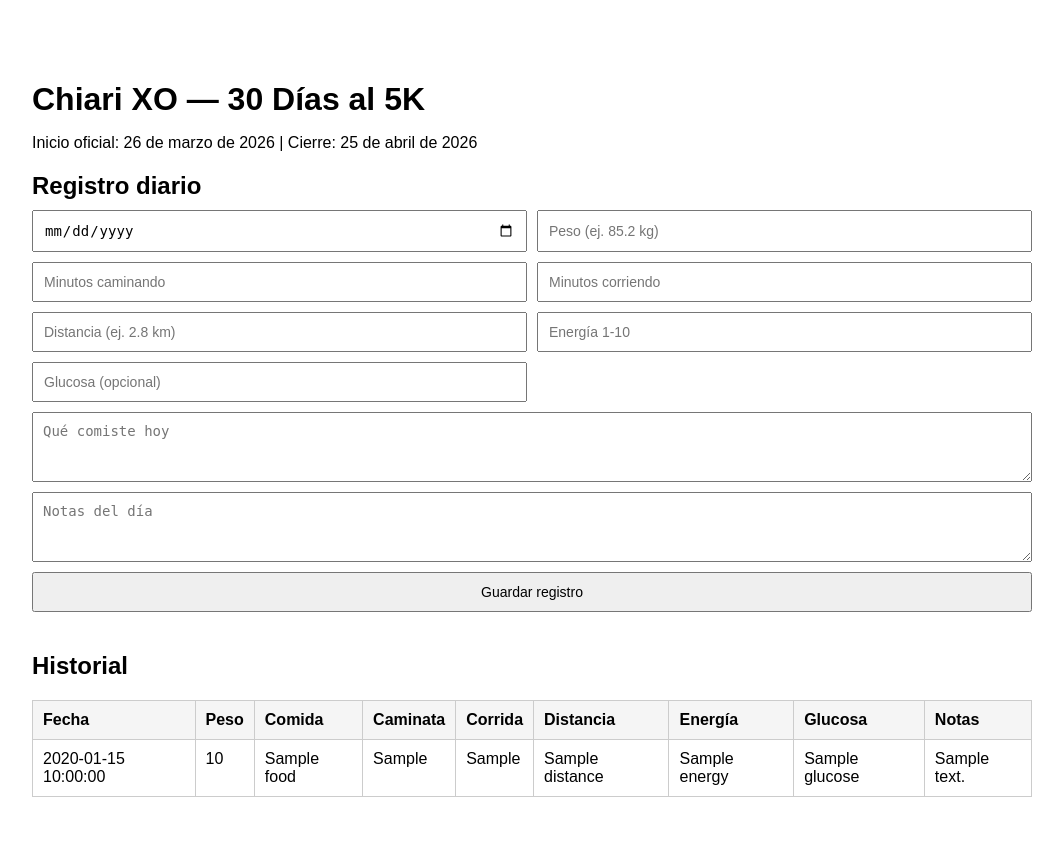
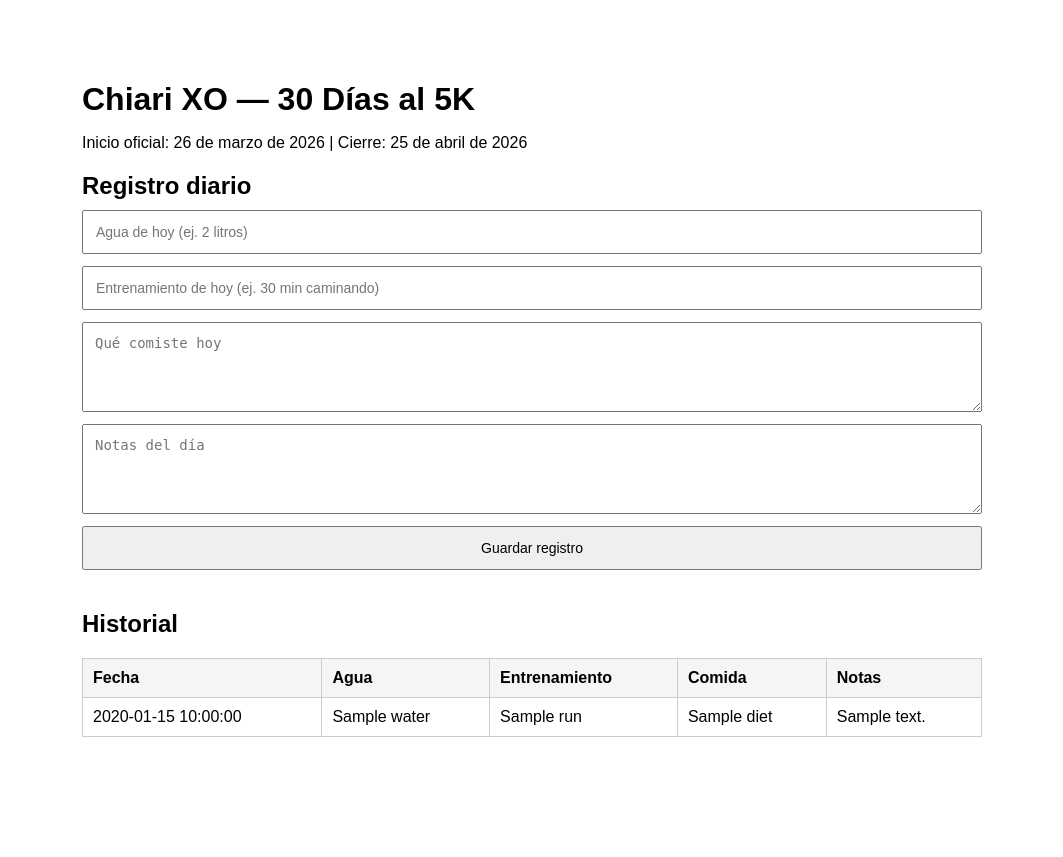
Before and after one commit to mchiari25/chiari-xo-30dias, a FastAPI app: template templates/index.html in a window 1280 px wide. Shown: the whole page, without its empty margins (108-1171 px from the left). After the commit the page ends 737 px from the top, so only its background shows below. Run offline with FastAPI, Linux system fonts and the light colour scheme; the template is opened without the code that fills it: most values are stand-ins (such as "Sample title", 1, 10 or a date in 2020).

Commit message:
Ajustar index al nuevo main

```diff
--- a/templates/index.html
+++ b/templates/index.html
@@ -4,14 +4,14 @@
     <meta charset="UTF-8">
     <title>Chiari XO — 30 Días al 5K</title>
     <style>
-        body { font-family: Arial, sans-serif; max-width: 1000px; margin: 40px auto; padding: 20px; }
+        body { font-family: Arial, sans-serif; max-width: 900px; margin: 40px auto; padding: 20px; }
         h1, h2 { margin-bottom: 10px; }
-        form { display: grid; gap: 10px; margin-bottom: 40px; }
-        input, textarea, button { padding: 10px; font-size: 14px; }
+        form { display: grid; gap: 12px; margin-bottom: 40px; }
+        input, textarea, button { padding: 12px; font-size: 14px; }
+        button { cursor: pointer; }
         table { width: 100%; border-collapse: collapse; margin-top: 20px; }
         th, td { border: 1px solid #ccc; padding: 10px; text-align: left; vertical-align: top; }
         th { background: #f5f5f5; }
-        .grid { display: grid; grid-template-columns: 1fr 1fr; gap: 10px; }
     </style>
 </head>
 <body>
@@ -20,17 +20,10 @@
 
     <h2>Registro diario</h2>
     <form method="post" action="/add">
-        <div class="grid">
-            <input type="date" name="log_date" required>
-            <input type="text" name="weight" placeholder="Peso (ej. 85.2 kg)">
-            <input type="text" name="walk_minutes" placeholder="Minutos caminando">
-            <input type="text" name="run_minutes" placeholder="Minutos corriendo">
-            <input type="text" name="distance" placeholder="Distancia (ej. 2.8 km)">
-            <input type="text" name="energy" placeholder="Energía 1-10">
-            <input type="text" name="glucose" placeholder="Glucosa (opcional)">
-        </div>
-        <textarea name="food" rows="3" placeholder="Qué comiste hoy"></textarea>
-        <textarea name="notes" rows="3" placeholder="Notas del día"></textarea>
+        <input type="text" name="water" placeholder="Agua de hoy (ej. 2 litros)" required>
+        <input type="text" name="run" placeholder="Entrenamiento de hoy (ej. 30 min caminando)" required>
+        <textarea name="diet" rows="4" placeholder="Qué comiste hoy" required></textarea>
+        <textarea name="notes" rows="4" placeholder="Notas del día"></textarea>
         <button type="submit">Guardar registro</button>
     </form>
 
@@ -39,13 +32,9 @@
         <thead>
             <tr>
                 <th>Fecha</th>
-                <th>Peso</th>
+                <th>Agua</th>
+                <th>Entrenamiento</th>
                 <th>Comida</th>
-                <th>Caminata</th>
-                <th>Corrida</th>
-                <th>Distancia</th>
-                <th>Energía</th>
-                <th>Glucosa</th>
                 <th>Notas</th>
             </tr>
         </thead>
@@ -53,13 +42,9 @@
             {% for log in logs %}
             <tr>
                 <td>{{ log.log_date }}</td>
-                <td>{{ log.weight }}</td>
-                <td>{{ log.food }}</td>
-                <td>{{ log.walk_minutes }}</td>
-                <td>{{ log.run_minutes }}</td>
-                <td>{{ log.distance }}</td>
-                <td>{{ log.energy }}</td>
-                <td>{{ log.glucose }}</td>
+                <td>{{ log.water }}</td>
+                <td>{{ log.run }}</td>
+                <td>{{ log.diet }}</td>
                 <td>{{ log.notes }}</td>
             </tr>
             {% endfor %}
```
